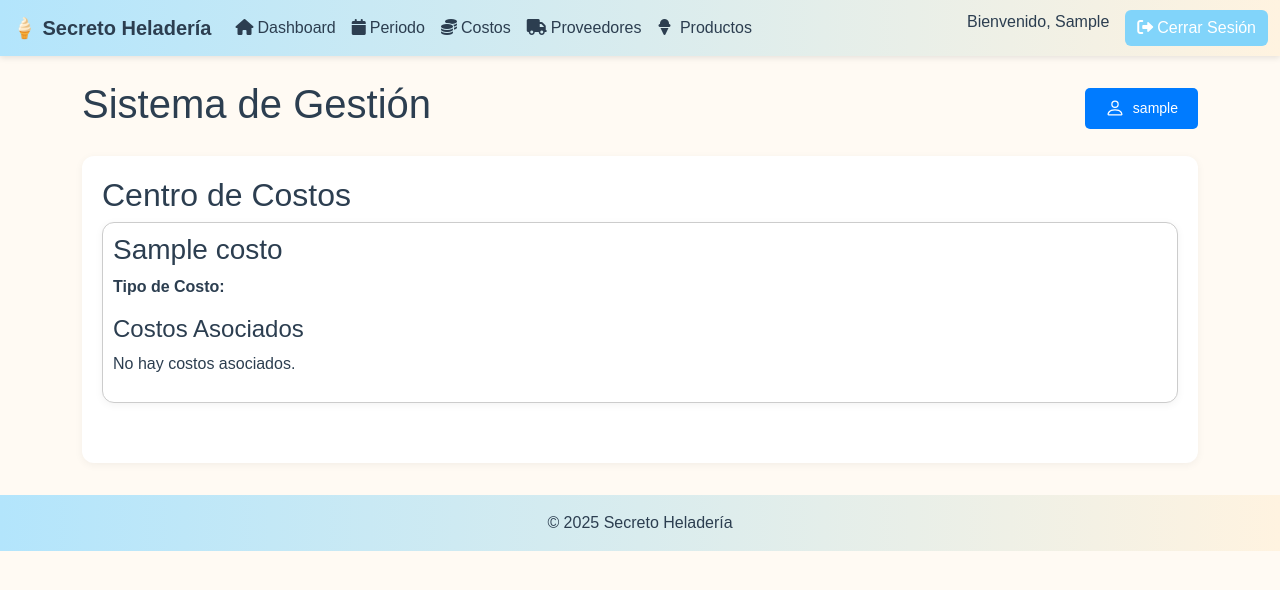
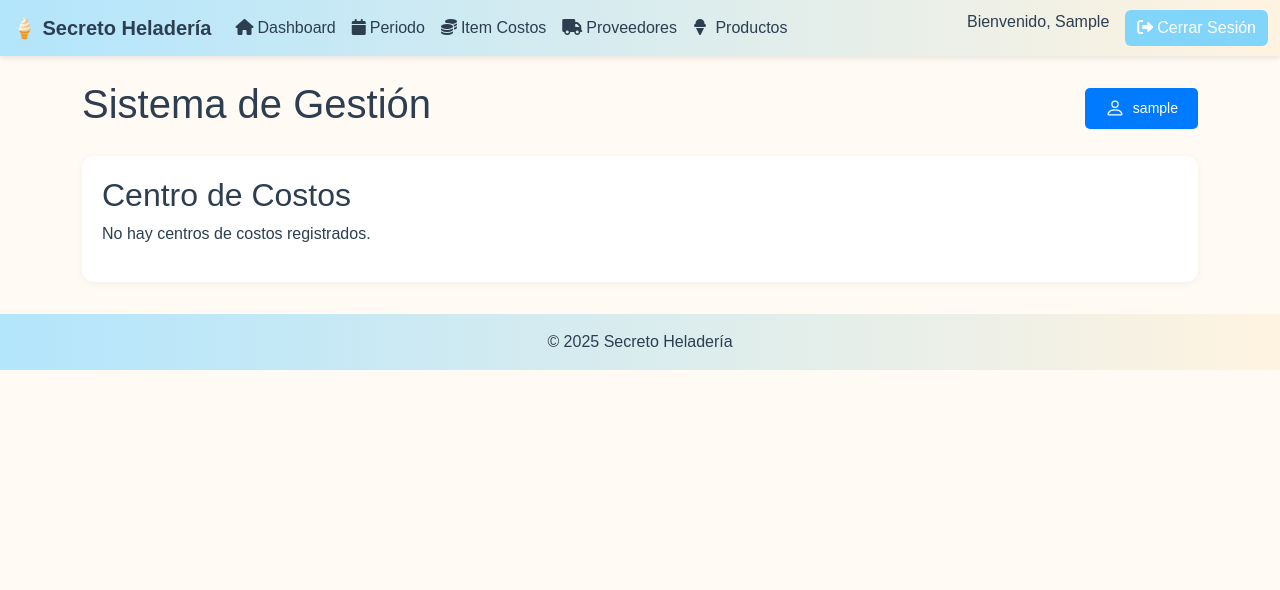
Before and after one commit to carlotee/secreto_heladeria, a Django app: page / in a window 1280 px wide. Shown: the top 590 px of the page. Run offline with Django 5.2, Linux system fonts and the light colour scheme; the first user in the database is signed in; tables that the repository leaves empty hold one stand-in row (Sample ...).

Commit message:
Gracias Luco

```diff
--- a/centro_costos/models.py
+++ b/centro_costos/models.py
@@ -32,15 +32,15 @@
 
 class Costo(models.Model):
     descripcion = models.TextField()
-    valor = models.DecimalField(
-        max_digits=10,
-        decimal_places=2,
-        default=0,
-        verbose_name="Valor del costo"
-    )
     tipo_costo = models.ForeignKey(TipoCosto, on_delete=models.CASCADE)
-    centro_costo = models.ForeignKey(Centro_Costos, on_delete=models.CASCADE)
-    periodo = models.ForeignKey(Periodo, on_delete=models.CASCADE)
+
+    class Meta:
+        constraints = [
+            models.UniqueConstraint(
+                fields=['descripcion', 'tipo_costo'],
+                name='unique_costo'
+            )
+        ]
 
     def __str__(self):
-        return f"{self.descripcion} - ${self.valor}"
+        return self.descripcion
--- a/centro_costos/templates/centro_costos/base.html
+++ b/centro_costos/templates/centro_costos/base.html
@@ -137,7 +137,7 @@
                 </li>
                 <li class="nav-item">
                     <a class="nav-link" href="{% url 'costo' %}">
-                        <i class="fas fa-coins me-1"></i>Costos
+                        <i class="fas fa-coins me-1"></i>Item Costos
                     </a>
                 </li>
 
--- a/centro_costos/views.py
+++ b/centro_costos/views.py
@@ -122,34 +122,25 @@
 
 
 def costo(request):
-    costos = Costo.objects.select_related('tipo_costo', 'centro_costo', 'periodo').all()
+    costos = Costo.objects.select_related('tipo_costo').all()
 
-    periodo_id = request.GET.get('periodo')
     tipo_id = request.GET.get('tipo')
-    centro_id = request.GET.get('centro')
     search = request.GET.get('search')
 
-    if periodo_id:
-        costos = costos.filter(periodo_id=periodo_id)
     if tipo_id:
         costos = costos.filter(tipo_costo_id=tipo_id)
-    if centro_id:
-        costos = costos.filter(centro_costo_id=centro_id)
+
     if search:
         costos = costos.filter(
             Q(descripcion__icontains=search) |
             Q(tipo_costo__nombre__icontains=search)
         )
 
-    total = costos.aggregate(total=Sum('valor'))['total'] or 0
-
     context = {
         'costos': costos,
-        'total': total,
-        'periodos': Periodo.objects.all(),
         'tipos': TipoCosto.objects.all(),
-        'centros': Centro_Costos.objects.filter(deleted_at__isnull=True),
     }
+
     return render(request, 'centro_costos/costo.html', context)
 
 @login_required
@@ -199,71 +190,46 @@
     return render(request, 'centro_costos/costo_eliminar.html', {'costo': costo})
 
 @login_required
-@login_required
 def dashboard(request):
-    centros = Centro_Costos.objects.prefetch_related('costo_set__periodo', 'tipo_costo')
+    centros = Centro_Costos.objects.select_related('tipo_costo')
     visitas = request.session.get('visitas', 0)
     request.session['visitas'] = visitas + 1
 
-    centros_con_periodos = []
+    centros_con_costos = []
     for centro in centros:
-        costos = centro.costo_set.all()
-        periodos = (
-            Periodo.objects
-            .filter(costo__centro_costo=centro)
-            .distinct()
-            .order_by('-año', '-mes')
-        )
-
-        centros_con_periodos.append({
+        costos = Costo.objects.filter(tipo_costo=centro.tipo_costo)
+        centros_con_costos.append({
             'centro': centro,
             'costos': costos,
-            'periodos': periodos,
         })
-
-    ultimo_periodo = Periodo.objects.order_by('-año', '-mes').first()
-    costos_recientes = (
-        Costo.objects.filter(periodo=ultimo_periodo).aggregate(total=Sum('valor'))['total']
-        if ultimo_periodo else 0
-    )
 
     proveedores = Proveedor.objects.all()
 
     context = {
-        'centros_con_periodos': centros_con_periodos,
-        'ultimo_periodo': ultimo_periodo,
-        'costos_recientes': costos_recientes,
+        'centros_con_costos': centros_con_costos,
         'total_centros': Centro_Costos.objects.filter(deleted_at__isnull=True).count(),
         'total_tipos': TipoCosto.objects.count(),
         'proveedores': proveedores,
         'visitas': visitas,
     }
 
-    messages.success(request, 'Costo agregado al carrito')
-    messages.error(request, 'Stock insuficiente')
-
     return render(request, 'centro_costos/dashboard.html', context)
-
-
 
 def exportar_costos_excel(request):
     wb = Workbook()
     ws = wb.active
     ws.title = "Costos"
 
-    columnas = ["ID", "Descripción", "Valor", "Tipo de Costo", "Centro de Costo", "Período"]
+    columnas = ["ID", "Descripción", "Tipo de Costo"]
     ws.append(columnas)
 
-    costos = Costo.objects.select_related("tipo_costo", "centro_costo", "periodo").all()
+    costos = Costo.objects.select_related("tipo_costo").all()
 
     for c in costos:
         ws.append([
             c.id,
             c.descripcion,
-            float(c.valor),
-            c.tipo_costo.nombre if c.tipo_costo else "Sin tipo",
-            c.centro_costo.nombre if c.centro_costo else "Sin centro",
-            str(c.periodo) if c.periodo else "Sin período"
+            c.tipo_costo.nombre if c.tipo_costo else "Sin tipo"
         ])
 
     response = HttpResponse(
```
Also changed, not shown: centro_costos/templates/centro_costos/costo.html (+1 -8 lines).
